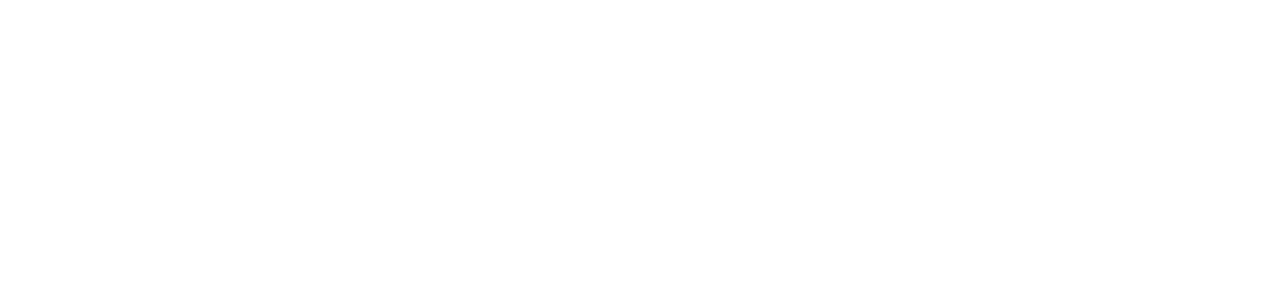
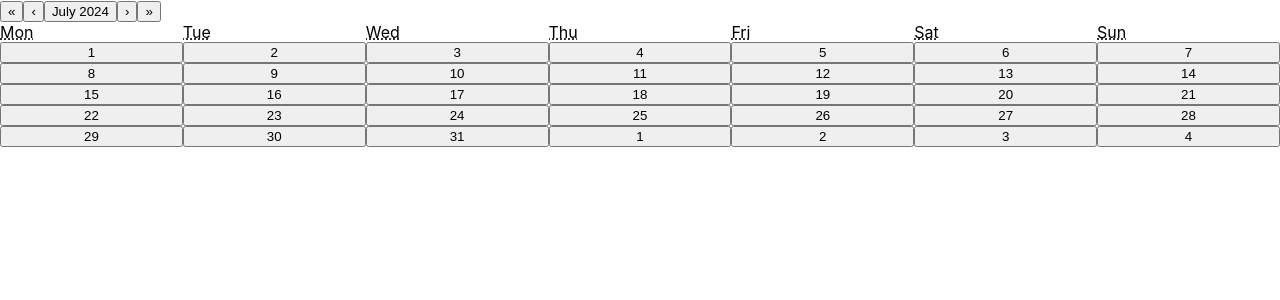
Before and after one commit to to-ex/Frontend, a React (Create React App) app: page / in a window 1280 px wide. Shown: the top 300 px of the page. Built offline with nearby package versions, Linux system fonts and the light colour scheme.

Commit message:
Chore: moment 설치

```diff
--- a/package.json
+++ b/package.json
@@ -7,6 +7,7 @@
     "@testing-library/react": "^13.4.0",
     "@testing-library/user-event": "^13.5.0",
     "axios": "^1.6.8",
+    "moment": "^2.30.1",
     "react": "^18.2.0",
     "react-calendar": "^5.0.0",
     "react-dom": "^18.2.0",
--- a/src/App.jsx
+++ b/src/App.jsx
@@ -1,9 +1,15 @@
+import React from "react";
 import "./App.css";
 import { ThemeProvider } from "styled-components";
 import { Theme } from "./styles/Theme";
+import CustomCalendar from "./components/CustomCalendar";
 
 function App() {
-  return <ThemeProvider theme={Theme}></ThemeProvider>;
+  return (
+    <ThemeProvider theme={Theme}>
+      <CustomCalendar />
+    </ThemeProvider>
+  );
 }
 
 export default App;
--- /dev/null
+++ b/src/components/CustomCalendar.jsx
@@ -0,0 +1,12 @@
+import React from "react";
+import Calendar from "react-calendar";
+
+const CustomCalendar = () => {
+  return (
+    <>
+      <Calendar />
+    </>
+  );
+};
+
+export default CustomCalendar;
```
Also changed, not shown: 1 other file (tests, documents, lock files or other folders).
